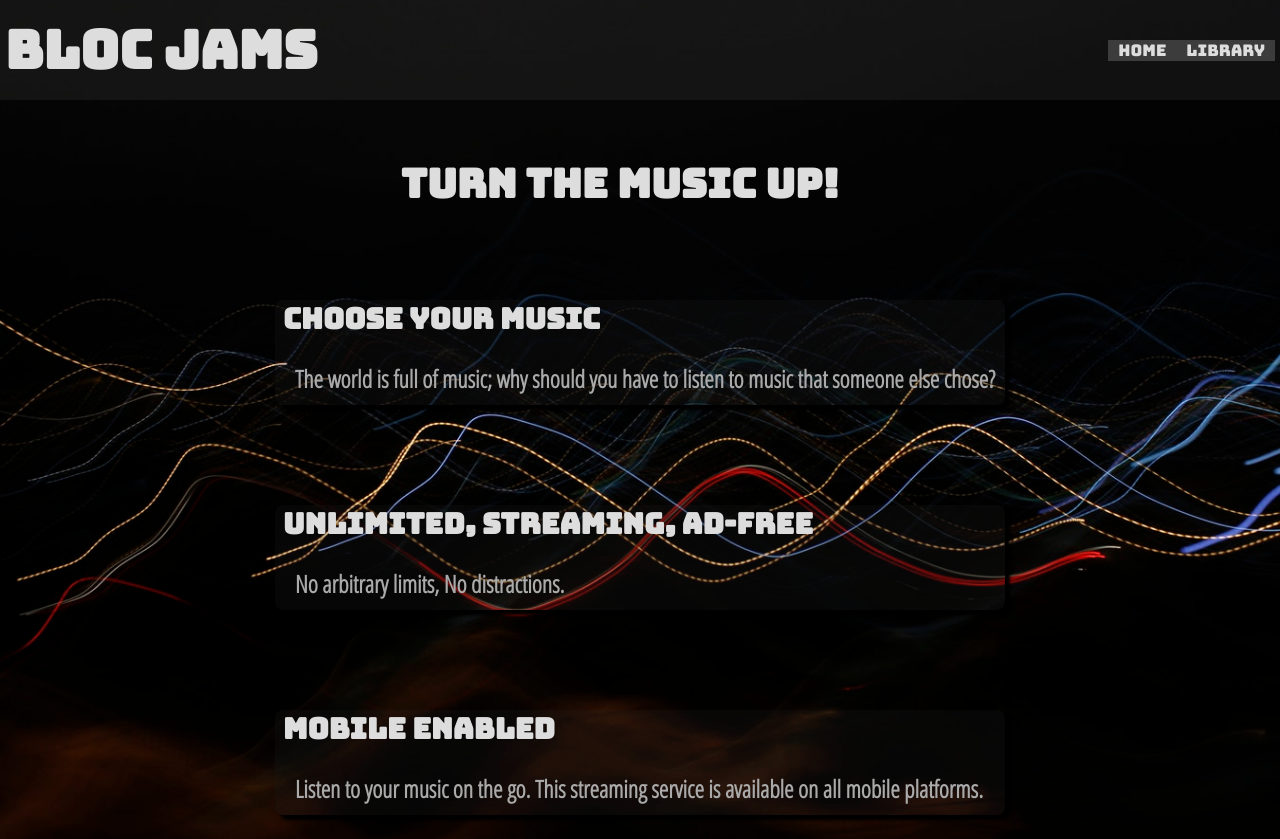
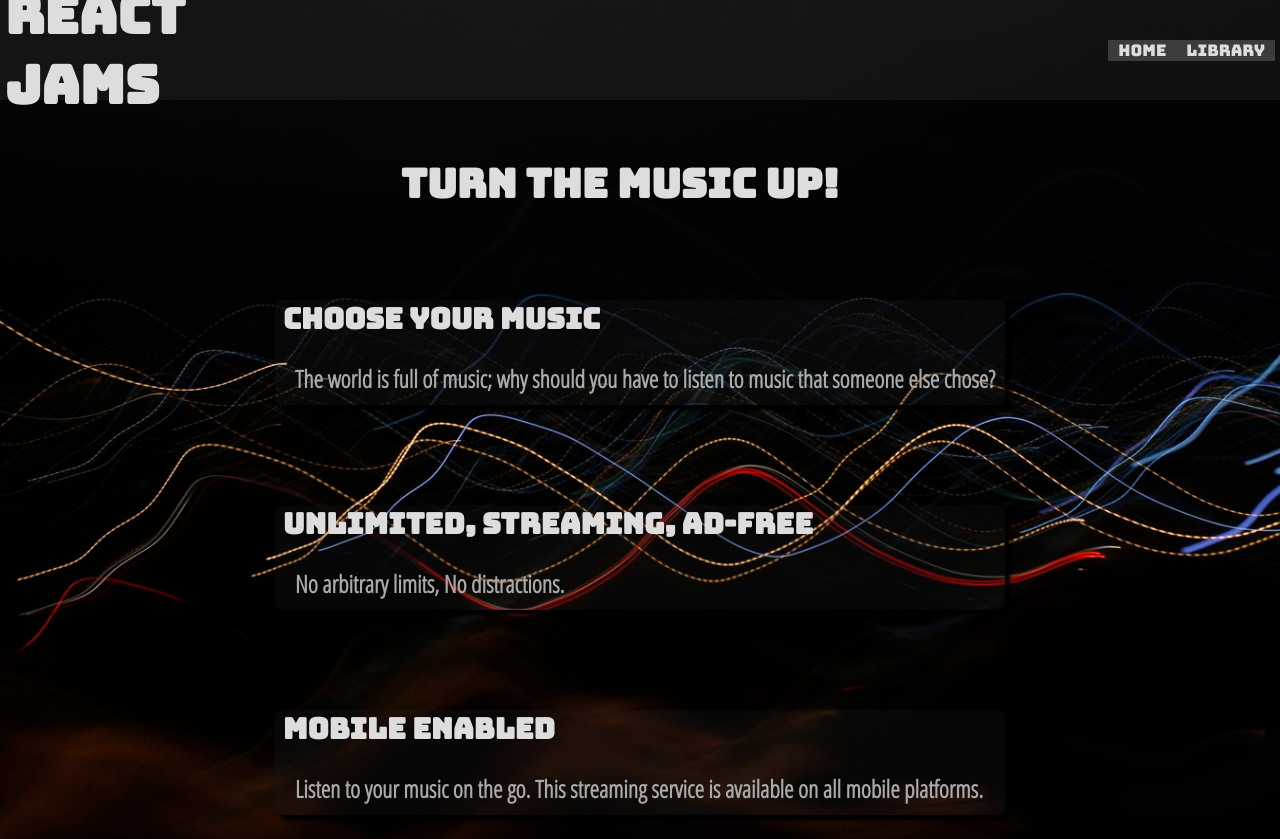
Before and after one commit to lcuba/reactproject2-jams, a React (Create React App) app: page / in a window 1280 px wide. Built offline with nearby package versions, Linux system fonts and the light colour scheme.

Commit message:
Title change

```diff
--- a/src/App.js
+++ b/src/App.js
@@ -14,7 +14,7 @@ class App extends Component {
             <Link className="link" to='/'>Home</Link>
             <Link className="link" to='/library'>Library</Link>
           </nav>
-          <h1>Bloc Jams</h1>
+          <h1>React Jams</h1>
         </header>
         <main>
           <Route exact path='/' component={Landing} />
```
